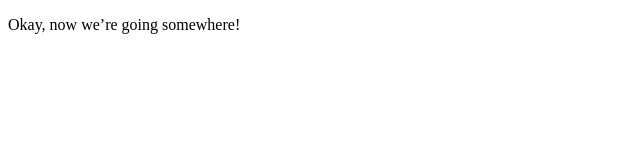
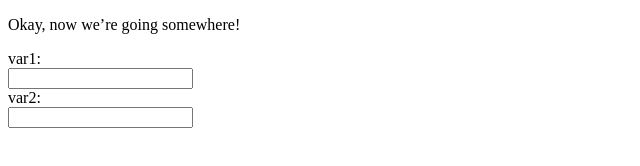
Before and after one commit to hanhwu/html5testing, a plain HTML site: page index.html in a window 1280 px wide. Shown: the whole page, without its empty margins (0-640 px from the left). Drawn offline with Linux system fonts and the light colour scheme.

Commit message:
Update index.html

```diff
--- a/index.html
+++ b/index.html
@@ -1,3 +1,10 @@
 <!DOCTYPE html>
 <title>Your first HTML5 Document</title>
 <p>Okay, now we’re going somewhere!</p>
+
+<form>
+  var1:<br>
+  <input type="number" name="var1"><br>
+  var2:<br>
+  <input type="number" name="var2">
+</form>
```
